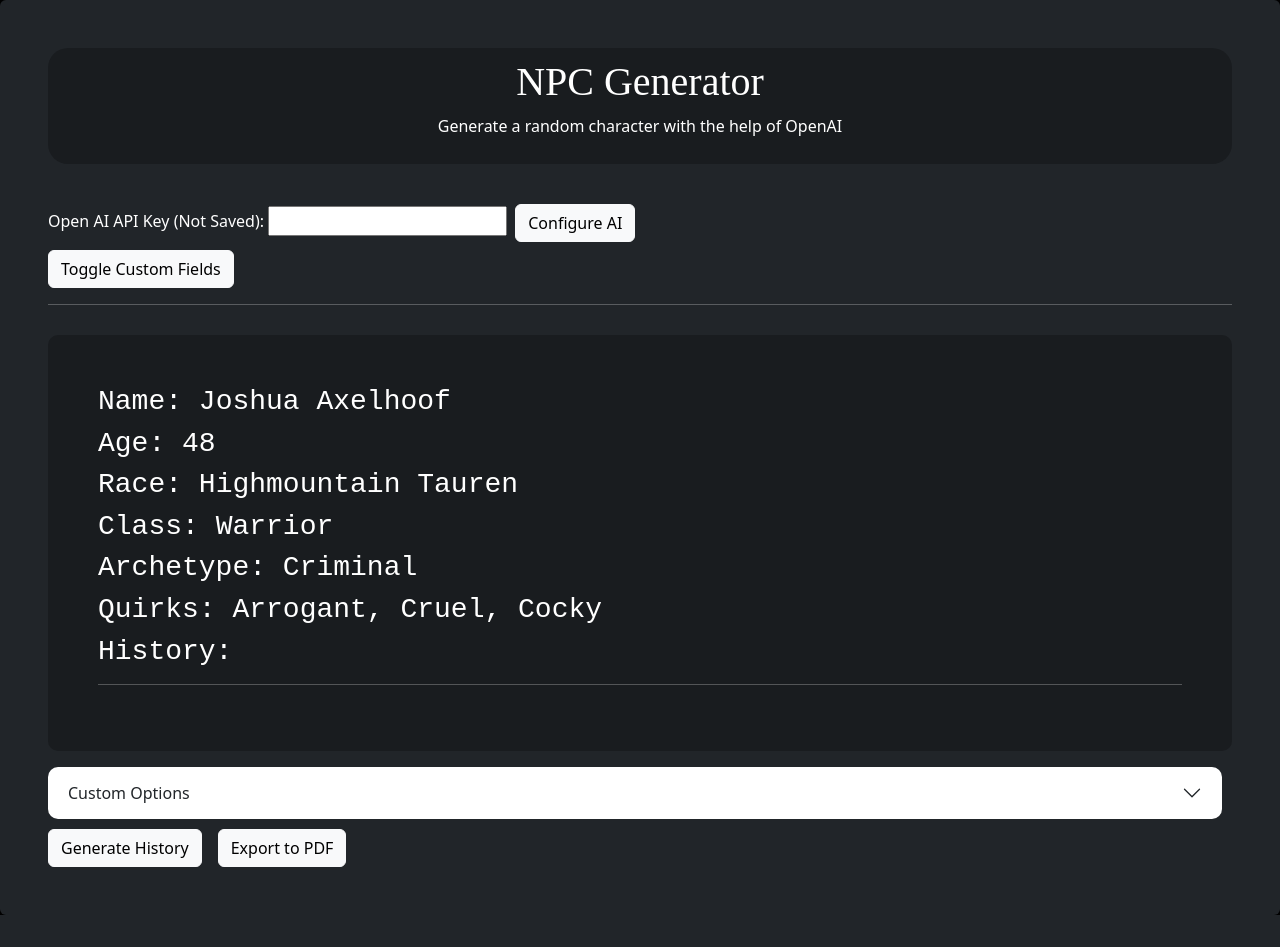
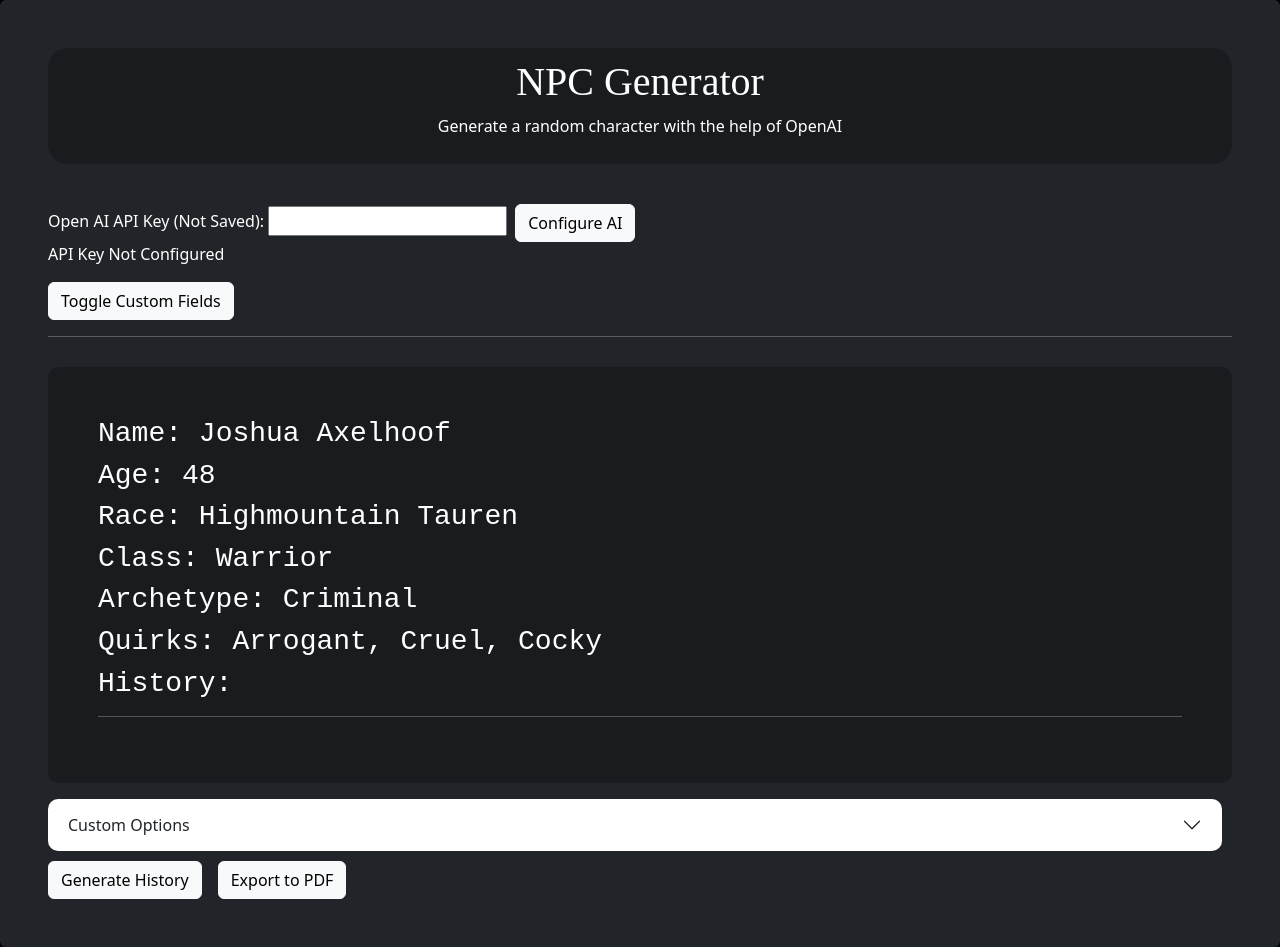
Before and after one commit to mattazz/npc-gen, a React (Vite) app: page / in a window 1280 px wide. Before the commit the page ends 915 px from the top, so only its background shows below. Built offline with nearby package versions, Linux system fonts and the light colour scheme; a web font is replaced by a local one.

Commit message:
added API form

```diff
--- a/src/App.jsx
+++ b/src/App.jsx
@@ -38,14 +38,15 @@ function App() {
 
 function ApiForm(){
   const [key, setKey] = useState('')
+  const [message, setMessage] = useState('API Key Not Configured')
 
   function configureAI(){
-    console.log(key)
     const config = new Configuration({
       apiKey: key
     })
     openai = new OpenAIApi(config);
     console.log(openai)
+    setMessage('API Key Configured')
   }
 
 
@@ -55,6 +56,7 @@ function ApiForm(){
       '>Open AI API Key (Not Saved): </p>
       <input type="text" name="api-key" id="" value={key} onChange={(e) => setKey(e.target.value)}/>
       <Button className='ms-2 btn btn-light' variant='primary' onClick={configureAI}>Configure AI</Button>
+      <p>{message}</p>
       </div>
     )
 }
```
